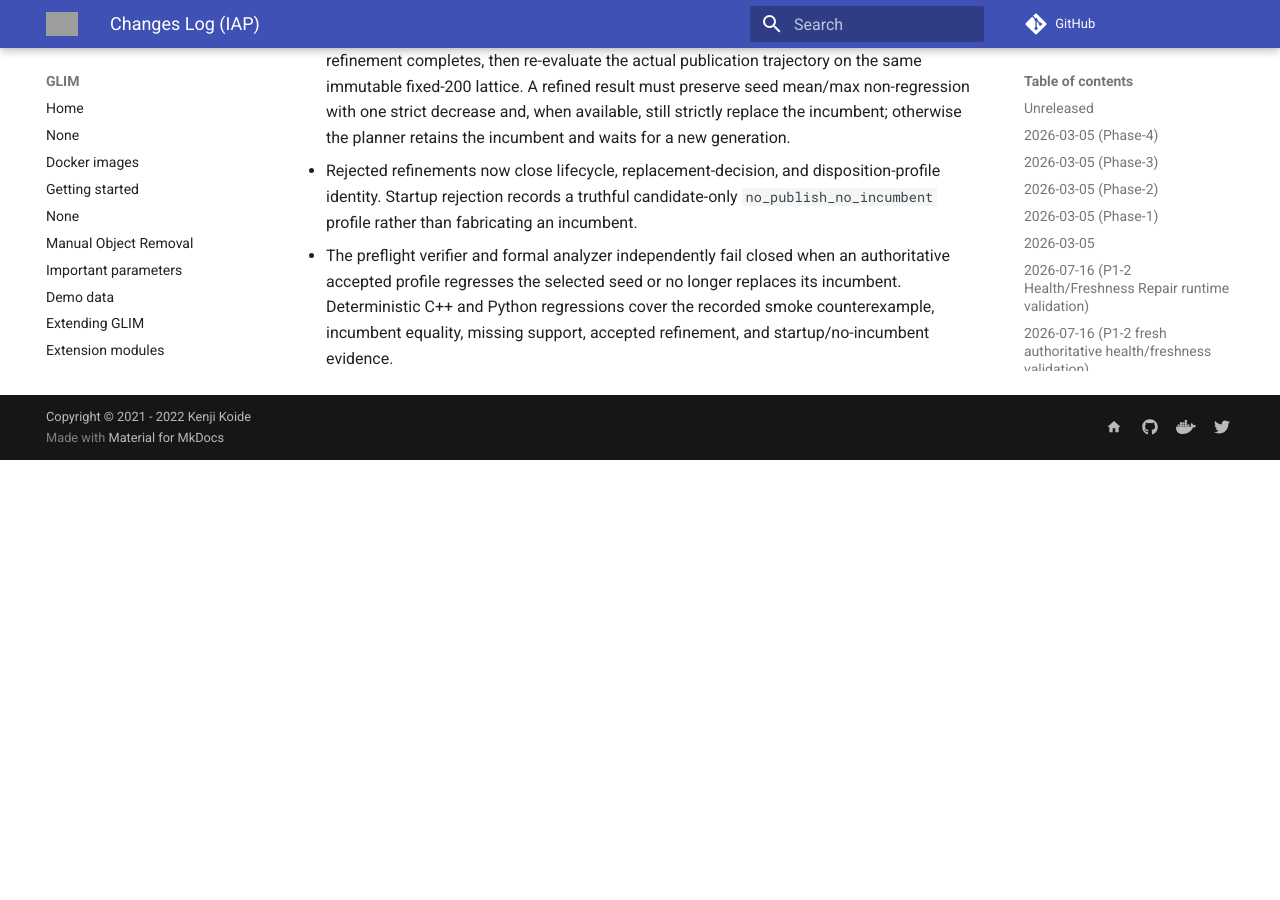
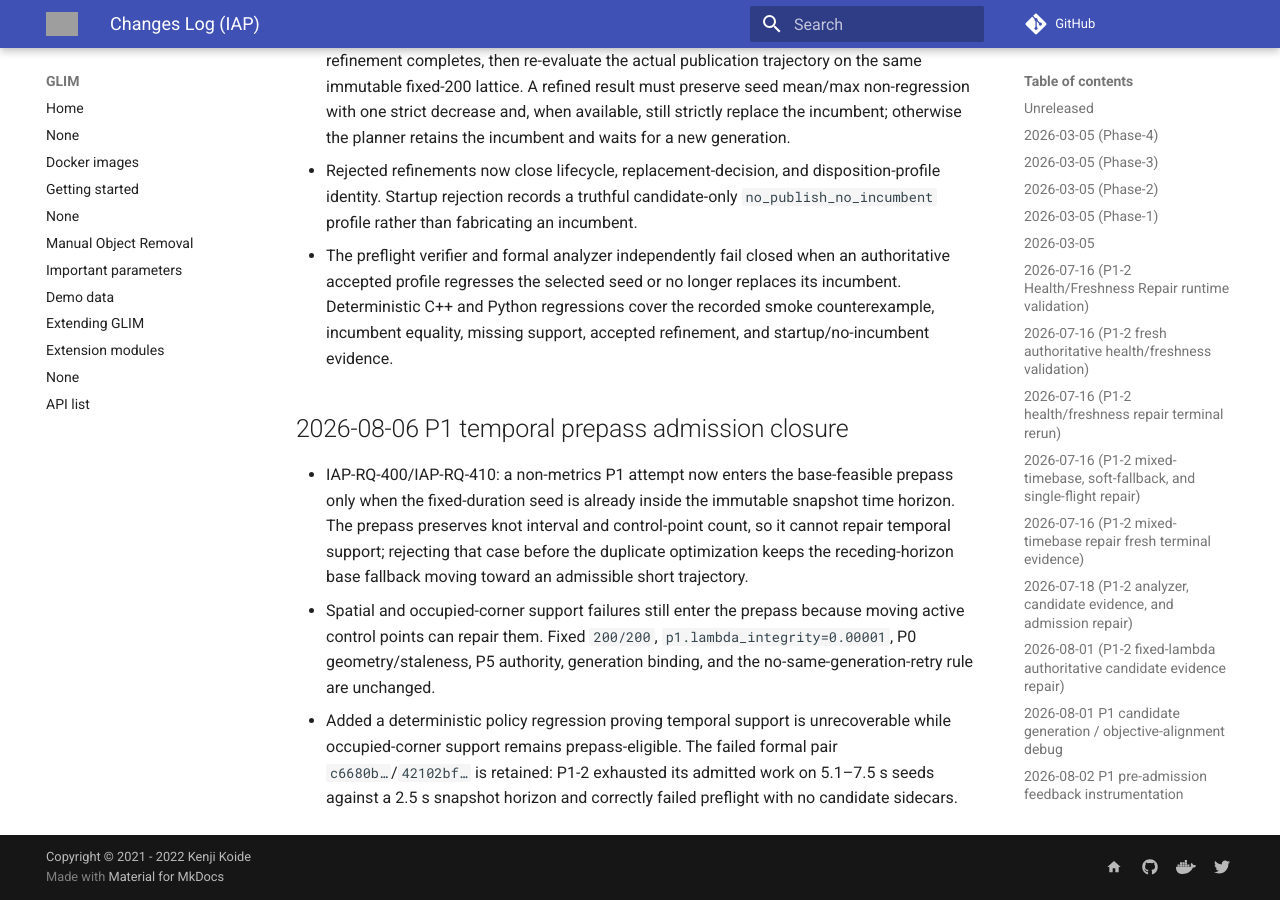
Before and after one commit to Printeger/iap, an MkDocs documentation site: the page built from docs/CHANGES.md, in a window 1280 px wide and 900 px high, scrolled down 34664 px. Built offline with MkDocs 1.6.1 and Material for MkDocs 9.7.7, drawn with Linux system fonts in a browser that asks for light colours; nearby versions of some CDN libraries; comment, search, counter and statistics services are not loaded; before the commit the page ends 35124 px from its top, so only the background shows below that; grey boxes are pictures that could not be loaded.

Commit message:
IAP-RQ-400 IAP-RQ-410 skip futile temporal prepass

```diff
--- a/docs/CHANGES.md
+++ b/docs/CHANGES.md
@@ -512,3 +512,9 @@
 - IAP-RQ-400/IAP-RQ-410: defer candidate disposition evidence until STEP3 feasibility refinement completes, then re-evaluate the actual publication trajectory on the same immutable fixed-200 lattice. A refined result must preserve seed mean/max non-regression with one strict decrease and, when available, still strictly replace the incumbent; otherwise the planner retains the incumbent and waits for a new generation.
 - Rejected refinements now close lifecycle, replacement-decision, and disposition-profile identity. Startup rejection records a truthful candidate-only `no_publish_no_incumbent` profile rather than fabricating an incumbent.
 - The preflight verifier and formal analyzer independently fail closed when an authoritative accepted profile regresses the selected seed or no longer replaces its incumbent. Deterministic C++ and Python regressions cover the recorded smoke counterexample, incumbent equality, missing support, accepted refinement, and startup/no-incumbent evidence.
+
+## 2026-08-06 P1 temporal prepass admission closure
+
+- IAP-RQ-400/IAP-RQ-410: a non-metrics P1 attempt now enters the base-feasible prepass only when the fixed-duration seed is already inside the immutable snapshot time horizon. The prepass preserves knot interval and control-point count, so it cannot repair temporal support; rejecting that case before the duplicate optimization keeps the receding-horizon base fallback moving toward an admissible short trajectory.
+- Spatial and occupied-corner support failures still enter the prepass because moving active control points can repair them. Fixed `200/200`, `p1.lambda_integrity=0.00001`, P0 geometry/staleness, P5 authority, generation binding, and the no-same-generation-retry rule are unchanged.
+- Added a deterministic policy regression proving temporal support is unrecoverable while occupied-corner support remains prepass-eligible. The failed formal pair `c6680b…`/`42102bf…` is retained: P1-2 exhausted its admitted work on 5.1–7.5 s seeds against a 2.5 s snapshot horizon and correctly failed preflight with no candidate sidecars.
--- a/docs/TRACEABILITY.md
+++ b/docs/TRACEABILITY.md
@@ -174,3 +174,10 @@
 | IAP-RQ-400 | The authoritative published trajectory must preserve the fixed-200 P1 preference after STEP3 changes control points/timing | `p1_candidate_selection.{h,cpp}`, `planner_manager.cpp`, `test_p1_candidate_selection`; final mean/max must descend from the selected seed and, when present, strictly replace the incumbent on the immutable attempt snapshot | **IMPLEMENTED; fresh smoke pending** |
 | IAP-RQ-410 | A refinement regression must not overwrite the incumbent or create ambiguous candidate/publication identity | deferred candidate trace emission; replacement timeline/decision and candidate-retained profile closure, including truthful `no_publish_no_incumbent` startup disposition | **IMPLEMENTED; fresh smoke pending** |
 | IAP-RQ-320 / IAP-RQ-400 | Preflight and formal analysis must detect post-optimizer risk regression | `verify_safety_planner_evidence_bundle.py`, `analyze_safety_planner_run.py`, focused Python regressions; accepted profile is matched by generation/attempt/candidate and compared against seed/incumbent mean/max | **IMPLEMENTED; fresh smoke pending** |
+
+## 2026-08-06 P1-2 temporal prepass admission closure
+
+| Req ID | Requirement/evidence seam | Implementation and focused verification | Status |
+|---|---|---|---|
+| IAP-RQ-400 / IAP-RQ-410 | A base prepass must not consume an optimizer start when the fixed knot interval/control-point count already proves the seed exceeds the immutable P0 time horizon | `canP1BasePrepassRecoverSupport` in `p1_soft_fallback_policy.h`, guarded admission in `planner_manager.cpp`, `P1SoftFallbackPolicyTest.FixedDurationOutsideSnapshotHorizonCannotEnterBasePrepass`; spatial/occupied misses remain recoverable | **IMPLEMENTED; fresh smoke pending** |
+| IAP-RQ-320 / IAP-RQ-400 | Temporal admission repair must preserve P0 geometry, fixed-200 support, fixed lambda, and P5 semantics | No P0/P5/config change; only the provably futile prepass is skipped before the existing base fallback | **IMPLEMENTED; fresh smoke pending** |
```
Also changed, not shown: docs/adr/0002-normalize-p1-after-base-prepass.md (+2 -0 lines), 3 other files.
